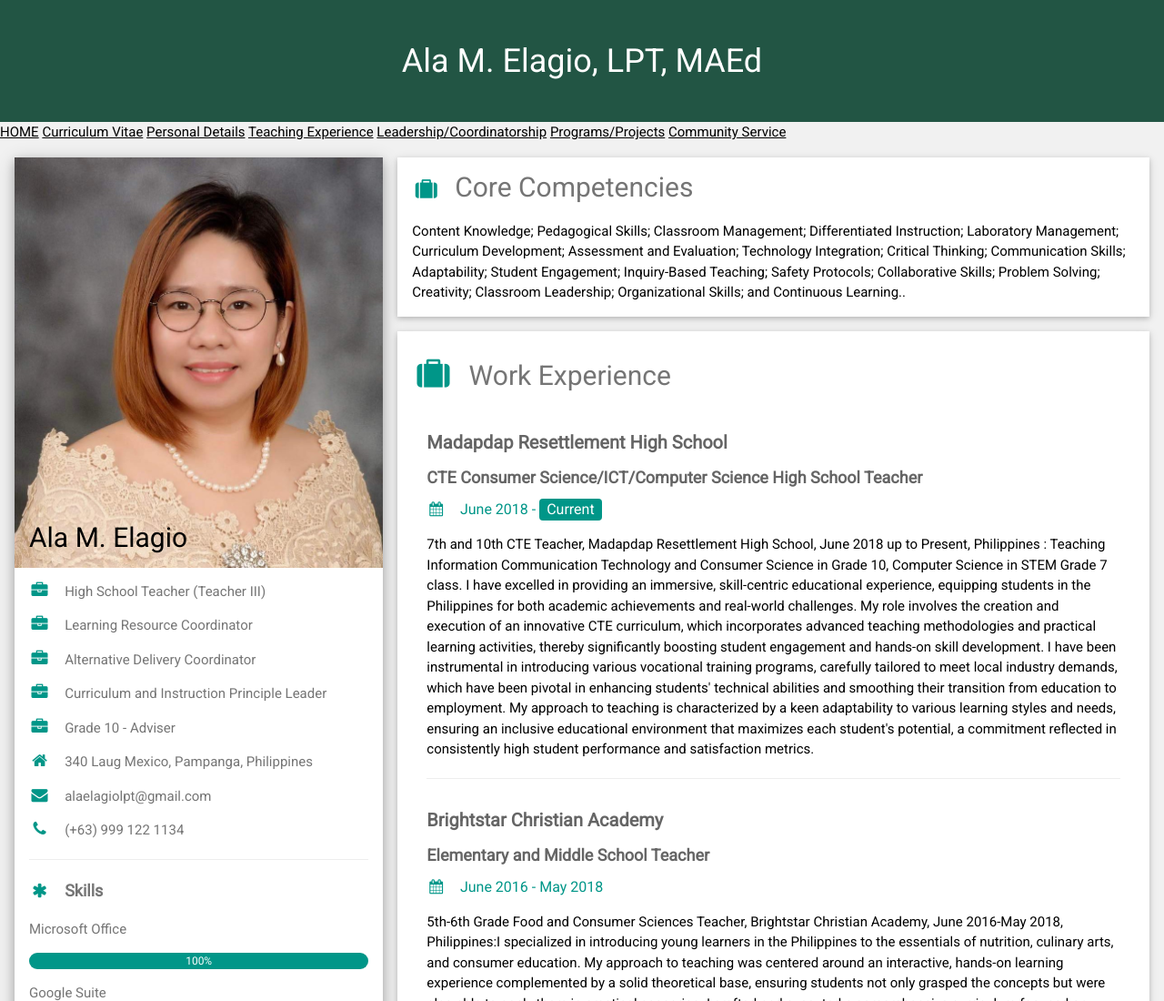
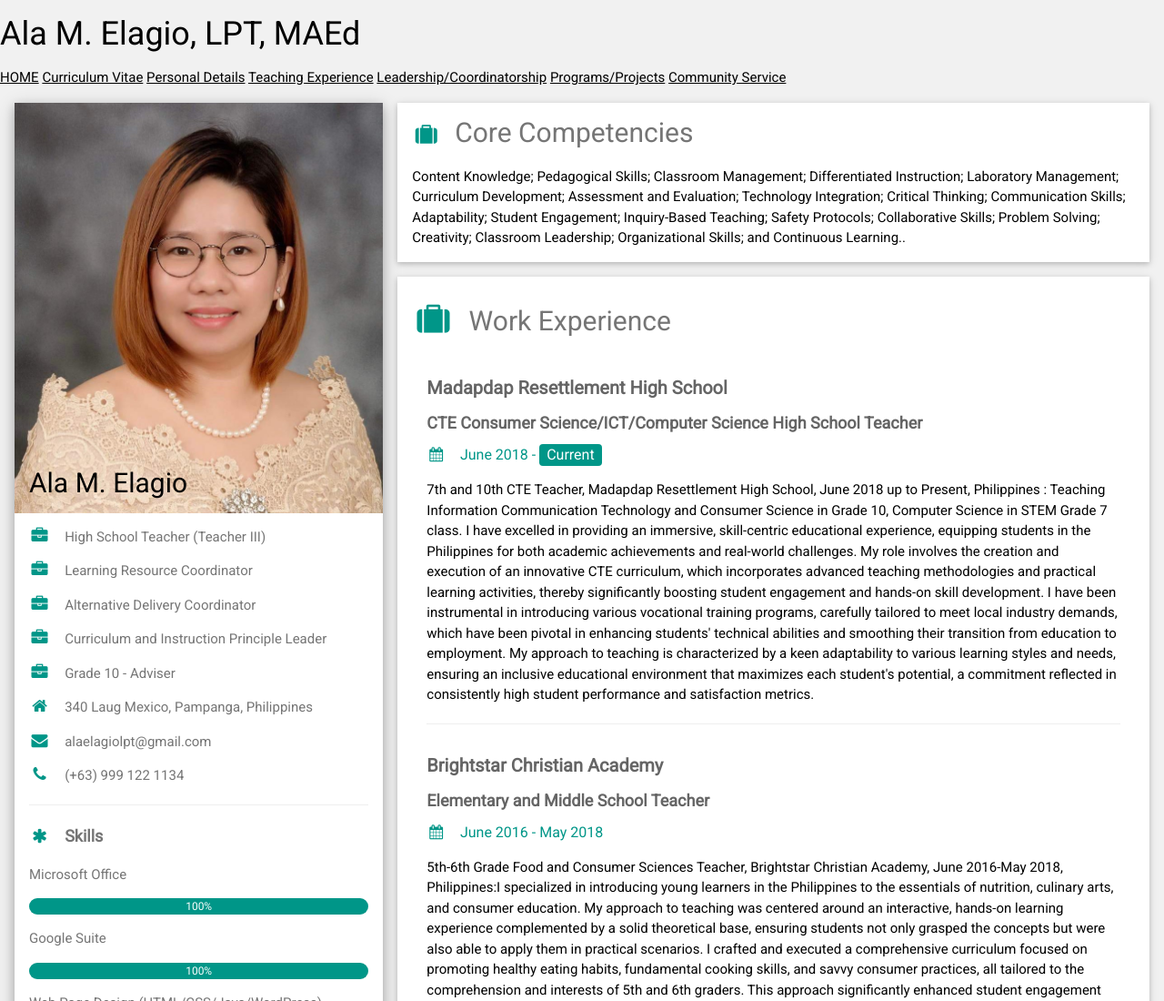
Before and after one commit to MamAlaElagio/A.Elagio-Portfolio, a plain HTML site: page index.html in a window 1280 px wide. Shown: the top 1100 px of the page at 91% size. Drawn offline with nearby package versions, Linux system fonts and the light colour scheme; files whose address does not match are found by name.

Commit message:
Update index.html

```diff
--- a/index.html
+++ b/index.html
@@ -7,15 +7,8 @@
 <link rel="stylesheet" href="https://www.w3schools.com/w3css/4/w3.css">
 <link rel='stylesheet' href='https://fonts.googleapis.com/css?family=Roboto'>
 <link rel="stylesheet" href="https://cdnjs.cloudflare.com/ajax/libs/font-awesome/4.7.0/css/font-awesome.min.css">
-<link rel="stylesheet" href="resume.css">
+<link rel="stylesheet" href="resume.html">
 <style>
-.header {
-  background-color: #254;
-  padding: 30px;
-  text-align: center;
-  color: white;
-  text-decoration: calibri;
-}
 html,body,h1,h2,h3,h4,h5,h6 {font-family: "Roboto", sans-serif}
 </style>
 </head>
```
